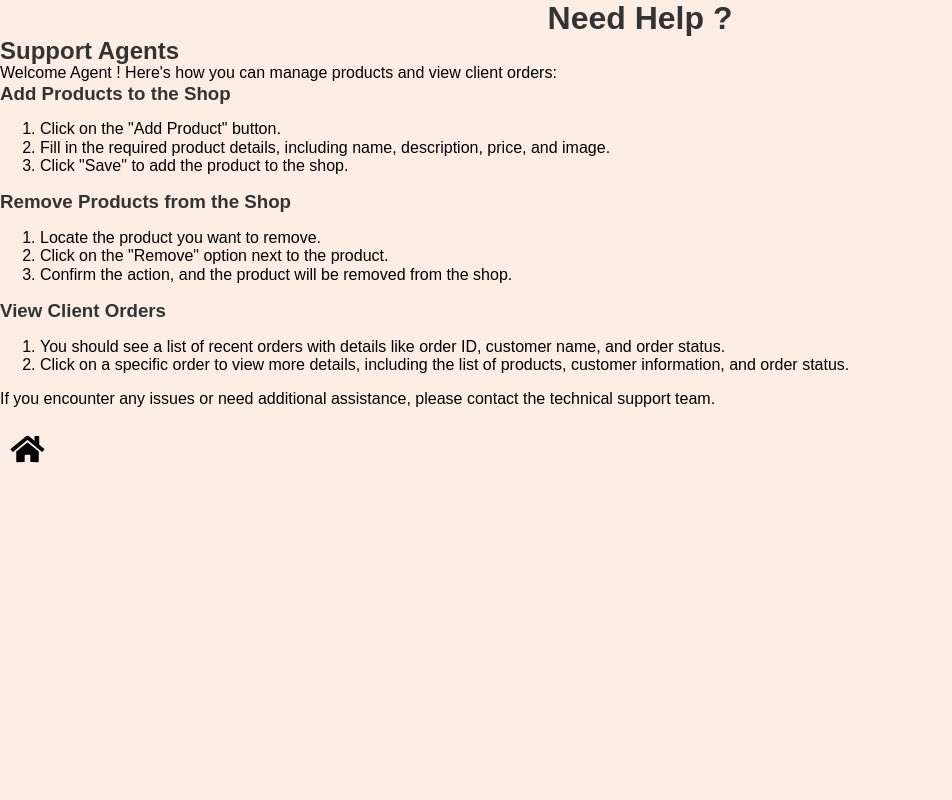
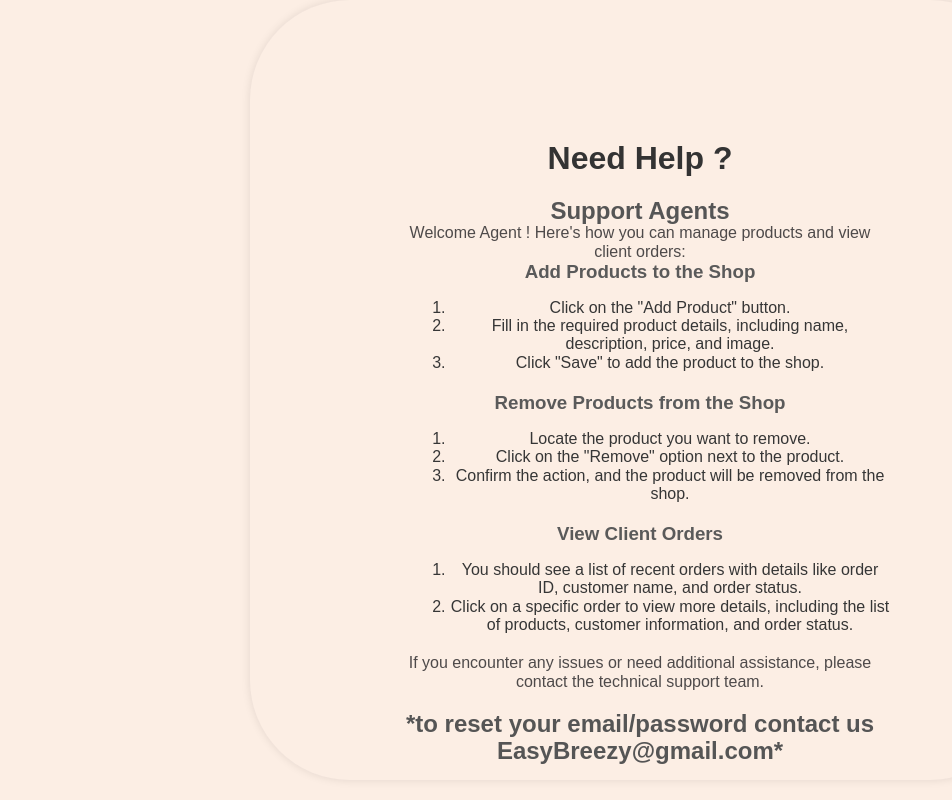
Before and after one commit to Marianabosaleh/EasybreezyClient, a React (Create React App) app: page /helpAgent in a window 1280 px wide. Shown: the whole page, without its empty margins (0-952 px from the left). Built offline with nearby package versions, Linux system fonts and the light colour scheme.

Commit message:
needhelp

```diff
--- a/src/Login/LoginAgent.tsx
+++ b/src/Login/LoginAgent.tsx
@@ -1,5 +1,5 @@
 import React, { useState } from 'react';
-import { Link } from 'react-router-dom';
+import { Link, useNavigate } from "react-router-dom";
 import { loginAgent } from "../firebase";
 import './style.css';
 
@@ -7,7 +7,14 @@ const LoginAgent: React.FC = () => {
   const [email, setEmail] = useState("");
   const [password, setPassword] = useState("");
   const [error, setError] = useState("");
+  const navigate = useNavigate();
 
+  const handleForgetPassword = () => {
+    // Redirect to the Welcome folder and index.tsx
+      navigate('/helpAgent');
+      console.error('Error in help:');
+
+  };
   function login() {
     setError("");
     loginAgent(email, password)
@@ -47,8 +54,10 @@ const LoginAgent: React.FC = () => {
           <label htmlFor="remember">Remember me</label>
         </div>
 
-        <Link to="#">Forget password?</Link>
-      </form>
+        <a  onClick={handleForgetPassword}>
+        Forget password?
+        </a>
+        </form>
 
       {error && <p className="error-message">{error}</p>}
 
--- a/src/Login/LoginCustomer.tsx
+++ b/src/Login/LoginCustomer.tsx
@@ -1,5 +1,5 @@
 import React, { useState } from 'react';
-import { Link } from 'react-router-dom';
+import { Link, useNavigate } from "react-router-dom";
 import { loginCustomer } from "../firebase";
 import './style.css';
 
@@ -7,6 +7,14 @@ const LoginCustomer: React.FC = () => {
   const [email, setEmail] = useState("");
   const [password, setPassword] = useState("");
   const [error, setError] = useState("");
+  const navigate = useNavigate();
+
+  const handleForgetPassword = () => {
+    // Redirect to the Welcome folder and index.tsx
+      navigate('/NeedHelpPage');
+      console.error('Error in help:');
+
+  };
 
   function login() {
     // Clear previous errors
@@ -48,7 +56,9 @@ const LoginCustomer: React.FC = () => {
           <label htmlFor="remember">Remember me</label>
         </div>
 
-        <Link to="#">Forget password?</Link>
+        <a  onClick={handleForgetPassword}>
+        Forget password?
+        </a>
       </form>
       <br/>
       {error && <p className="error-message">{error}</p>}
--- a/src/UserProfile/HelpAgent.tsx
+++ b/src/UserProfile/HelpAgent.tsx
@@ -1,13 +1,13 @@
 import React from 'react';
 import { FaHome } from 'react-icons/fa';
-
+import './helper.css'
 const NeedHelpAgent: React.FC = () => {
   function goToHomePage() {
     // Perform redirection here
     window.location.href = '/HomePage';
   }
   return (
-    <div>
+    <div className="container">
       <h1>Need Help ? </h1>
       <section>
         <h2>Support Agents</h2>
@@ -54,8 +54,11 @@ const NeedHelpAgent: React.FC = () => {
         <p>
           If you encounter any issues or need additional assistance, please contact the technical support team.
         </p>
+        <br/>
+        <h2>
+          *to reset your email/password contact us EasyBreezy@gmail.com*
+        </h2>
       </section>
-      <FaHome style={{ cursor: 'pointer', marginTop: '25px', height: '30px', width: '55px' }} onClick={goToHomePage} />
     </div>
 
   );
--- a/src/UserProfile/HelpNeed.tsx
+++ b/src/UserProfile/HelpNeed.tsx
@@ -1,13 +1,13 @@
 import React from 'react';
 import { FaHome } from 'react-icons/fa';
-
+import './helper.css'
 const NeedHelpPage: React.FC = () => {
   function goToHomePage() {
     // Perform redirection here
     window.location.href = '/HomePage';
   }
   return (
-    <div>
+    <div className="container">
       <h1>Need Help ? </h1>
       <section>
         <h2>Ordering Process</h2>
@@ -20,8 +20,11 @@ const NeedHelpPage: React.FC = () => {
         </ol>
         <p>Once completed, you'll receive an order confirmation , Have A Nice Day !</p>
       </section>
+      <br/>
+        <h3>
+          *to reset your email/password contact us EasyBreezy@gmail.com*
+        </h3>
       {/* Add other sections as needed, following the structure above */}
-      <FaHome style={{ cursor: 'pointer', marginTop: '25px', height: '30px', width: '55px' }} onClick={goToHomePage} />
     </div>
   );
 };
--- /dev/null
+++ b/src/UserProfile/helpclient.css
@@ -0,0 +1,47 @@
+.container {
+    max-width: 800px;
+    margin: 0 auto;
+    padding: 20px;
+  }
+
+  h1 {
+    color: #333;
+  }
+
+  section {
+    margin-top: 20px;
+  }
+
+  h2 {
+    color: #555;
+  }
+
+  p {
+    color: #666;
+  }
+
+  h3 {
+    color: #777;
+  }
+
+  ol {
+    list-style-type: decimal;
+    margin-left: 20px;
+    margin-bottom: 20px;
+  }
+
+  li {
+    color: #888;
+  }
+
+  FaHome {
+    cursor: pointer;
+    margin-top: 25px;
+    height: 30px;
+    width: 55px;
+    color: #3498db; /* or any color you prefer */
+  }
+
+  FaHome:hover {
+    color: #2980b9; /* change color on hover */
+  }
--- /dev/null
+++ b/src/UserProfile/helper.css
@@ -0,0 +1,48 @@
+/* styles.css */
+  .container {
+    max-width: 800px;
+    margin: 0 auto;
+    padding:140px;
+  }
+
+  h1 {
+    color: #333;
+  }
+
+  section {
+    margin-top: 20px;
+  }
+
+  h2 {
+    color: #555;
+  }
+
+  p {
+    color: #4e4a4a;
+  }
+
+  h3 {
+    color: #5a5a5a;
+  }
+
+  ol {
+    list-style-type: decimal;
+    margin-left: 20px;
+    margin-bottom: 20px;
+  }
+
+  li {
+    color: #363636;
+  }
+
+  FaHome {
+    cursor: pointer;
+    margin-top: 25px;
+    height: 30px;
+    width: 55px;
+    color: #3498db; /* or any color you prefer */
+  }
+
+  FaHome:hover {
+    color: #2980b9; /* change color on hover */
+  }
```
